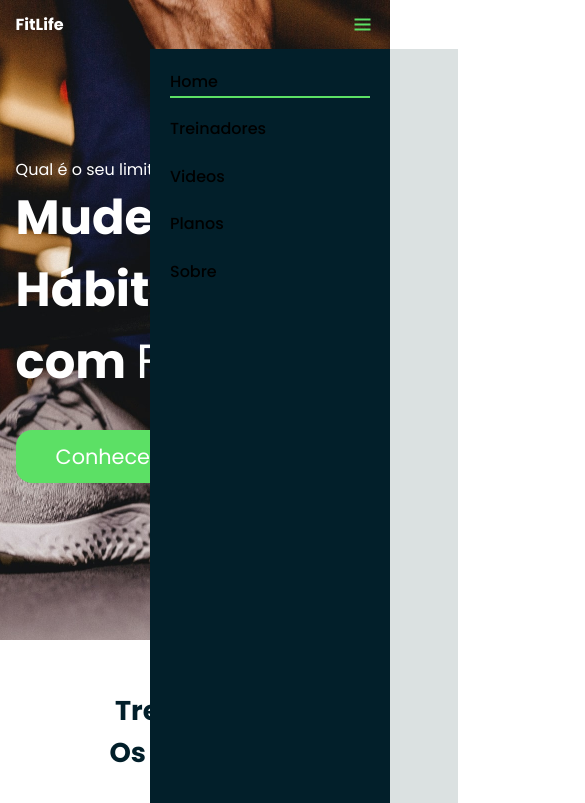
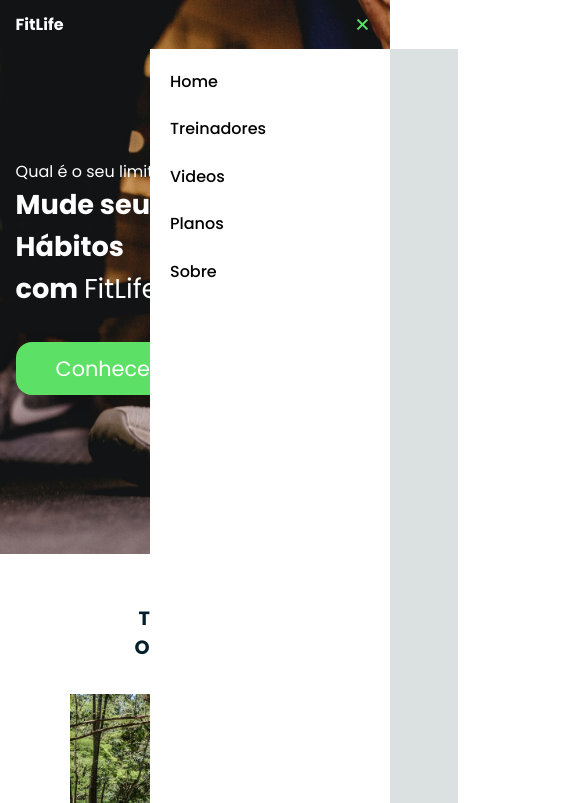
Before and after one commit to isvaldo-santos/FitLifeWebSite, a plain HTML site: page index.html in a window 390 px wide. Both pictures are taken after a click on the element 362 px from the left and 24 px from the top of the page. Shown: the top 803 px of the page, 585 px wide, since content can reach past the window. Drawn offline with nearby package versions, Linux system fonts and the light colour scheme; a small style sheet from the web is missing.

```diff
--- a/index.html
+++ b/index.html
@@ -103,6 +103,16 @@
                 </div>
                 <i class='bx bx-right-arrow-alt coach-icon'></i>
             </div>
+
+            <div class="box">
+                <div class="coach-img">
+                    <img src="src/images/coach1.jpg" alt="">
+                </div>
+                <div class="coach-text">
+                    <h2>Fabio Anabol</h2>
+                </div>
+                <i class='bx bx-right-arrow-alt coach-icon'></i>
+            </div>
         </div>
     </section>
 
@@ -185,7 +195,7 @@
     <section class="footer" id="footer">
         <div class="footer-box">
             <h2>FitLife</h2>
-            <p>Lorem ipsum dolor sit amet, consectetur adipisicing elit. At labore distinctio provident veniam voluptatem accusantium quam repellat totam veritatis! Quasi incidunt fugiat qui quis vero dicta repudiandae quaerat aliquid pariatur.</p>
+            <p>Lorem ipsum dolor sit amet, consectetur adipisicing elit. At labore distinctio provident veniam voluptatem accusantium quam repellat totam veritatis!</p>
 
             <div class="social">
                 <a href="#"><i class='bx bxl-meta'></i></a>
--- a/src/srcipts/main.js
+++ b/src/srcipts/main.js
@@ -1,9 +1,22 @@
 //header Scroll
 let header = document.querySelector('header');
+let menu = document.querySelector('#menu-icon');
+let navbar = document.querySelector('.navbar');
 
 window.addEventListener('scroll', () => {
     header.classList.toggle('shadow', window.scrollY > 0)
 })
+
+menu.onclick = () => {
+  menu.classList.toggle('bx-x');
+  navbar.classList.toggle('active')
+}
+
+window.onscroll = () => {
+  menu.classList.remove('bx-x');
+  navbar.classList.remove('active')
+}
+
 
 // Swiper
 var swiper = new Swiper(".home", {
--- a/src/style/style.css
+++ b/src/style/style.css
@@ -380,10 +380,12 @@
     .home-text h1 {
         font-size: 3rem;
     }
-    .video-container {
+    .video-container video{
         width: 568px;
     }
 }
+
+
 
 @media (max-width: 768px) {
     header{
@@ -401,10 +403,10 @@
         width: 240px;
         height: 100vh;
         top: 100%;
-        right: 0;
+        right: -100%;
         display: flex;
         flex-direction: column;
-        background: var(--text-color);
+        background: var(--bg-color);
         row-gap: 1.4rem;
         padding: 20px;
         box-shadow: 4pc 4px 0 4px rgb(14 55 54 / 15%);
@@ -415,4 +417,43 @@
     .navbar a {
         color: var(--text);
     }
+    .navbar a::after {
+        display: none;
+    }
+    .navbar.active {
+        right: 0;
+    }
+    .home-text h1 {
+        font-size: 2.4rem;
+    }
+    .sobre-text p br{
+        display: contents;
+    }
+    .cabecalho h1,
+    .sobre-text h1 {
+        font-size: 1.5rem;
+    }
 }
+
+@media (max-width: 662px) {
+    .video-container video {
+        width: 100%;
+    }
+}
+
+
+@media (max-width: 452px) {
+    .container {
+        min-height: 554px;
+    }
+    .home-text h1 {
+        font-size: 1.7rem;
+    }
+    .container img {
+        object-position: left;
+    }
+    .cabecalho h1,
+    .sobre-text h1 {
+        font-size: 1.2rem;
+    }
+}
```
